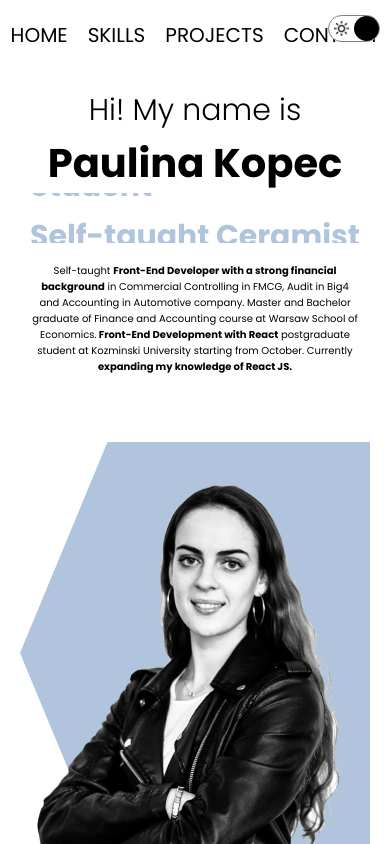
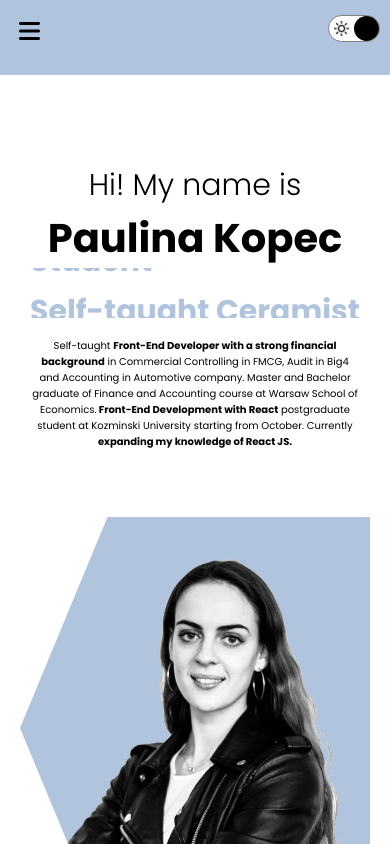
Before and after one commit to paulinakopec/My-Portfolio-React, a React (Create React App) app: page / in a window 390 px wide. Shown: the top 844 px of the page. Built offline with nearby package versions, Linux system fonts and the light colour scheme.

Commit message:
Adding drop-down menu for mobiles and tablets

```diff
--- a/src/components/topbar/Topbar.jsx
+++ b/src/components/topbar/Topbar.jsx
@@ -1,10 +1,20 @@
-import React from 'react';
+import React, {Component} from 'react';
 import './topbar.css';
 
-const Topbar = () => {
+class Topbar extends Component {
+  state = { clicked: false }
+
+  handleClick = () => {
+    this.setState({ clicked: !this.state.clicked})
+  }
+
+  render () {
     return (
         <div className='topbar'>
-        <ul className="topList">
+            <div className="menuIcon" onClick={this.handleClick}>
+                <i className={this.state.clicked ? "fas fa-times" : "fas fa-bars"}></i>
+            </div>
+            <ul className={this.state.clicked ? "topList active" : "topList"}>
                 <li className="topListItem"><a href="#i" className="link">HOME</a></li>
                 <li className="topListItem"><a href="#s" className="link">SKILLS</a></li>
                 <li className="topListItem"><a href="#pl" className="link">PROJECTS</a></li>
@@ -13,5 +23,6 @@
         </div>
     )
   }
+}
 
 export default Topbar
--- a/src/components/topbar/topbar.css
+++ b/src/components/topbar/topbar.css
@@ -2,11 +2,16 @@
     height: 75px;
     position: absolute;
     z-index: 50;
+    position: relative;
+}
+
+.menuIcon {
+    display: none;
 }
 
 .topList {
     padding: 0;
-    height: 70px;
+    height: 75px;
     width: 100vw;
     display: flex;
     justify-content: center;
@@ -27,3 +32,58 @@
     transition: 0.5s ease-in-out;
     transform: scale(1.1);
 }
+
+@media screen and (max-width: 920px) {
+    .topbar {
+        position: relative;
+        background-color: lightsteelblue;
+    }
+
+    ul.topList {
+        backdrop-filter: none;
+        width: 100vw;
+        height: 50vw;
+        display: flex;
+        flex-direction: column;
+        align-items: center;
+        justify-content: center;
+        position: absolute;
+        top: 70px;
+        left: -100%;
+        opacity: 1;
+        transition: all 0.5s ease;
+        z-index: 10000;
+        background-color: lightsteelblue;
+    }
+
+    ul.topList.active {
+        left: 0;
+        opacity: 1;
+        transition: all 0.5s ease;
+        z-index: 10000;
+    }
+
+    .topListItem {
+        font-size: 25px;
+        padding-bottom: 10px;
+    }
+
+    .topListItem:hover {
+        color: inherit;
+        transition: 0.5s ease-in-out;
+        transform: scale(1.1);
+    }
+
+    .menuIcon {
+        display: block;
+        position: absolute;
+        z-index: 1001;
+        top: 10px;
+        left: 20px;
+        position: absolute;
+        transform: translate(-100%, 10%);
+        font-size: 1.5rem;
+        cursor: pointer;
+        margin-left: 20px;
+    }
+}
```
Lines whose indentation alone changed are shown as unchanged.
